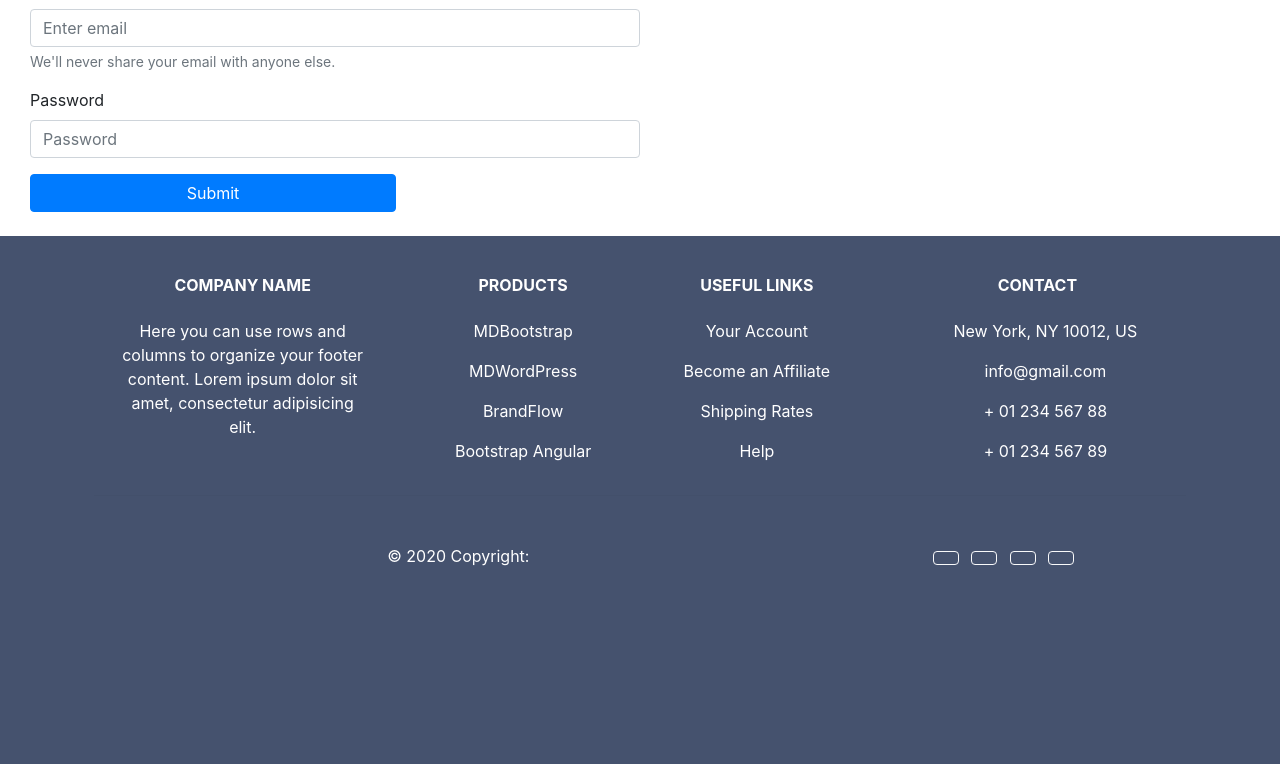
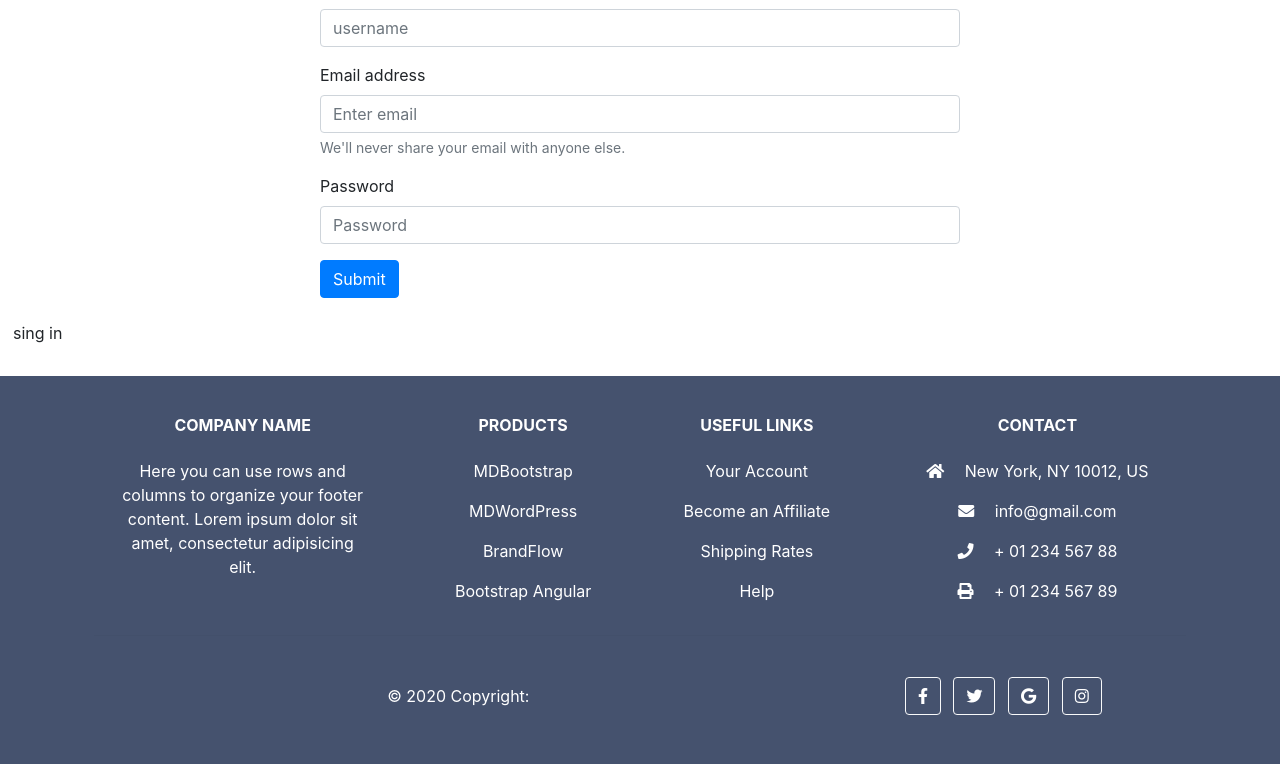
Before and after one commit to hassannh/Health_Co, a PHP site: page /CureCo/ in a window 1280 px wide. Shown: the part 349-1113 px from the top of the page. Before the commit the page ends 915 px from the top, so only its background shows below. Run offline with PHP 8.4, Linux system fonts and the light colour scheme; some libraries are stand-ins or nearby versions.

Commit message:
style-frentend

```diff
--- a/app/Controllers/AdminController.php
+++ b/app/Controllers/AdminController.php
@@ -7,6 +7,38 @@ class AdminController extends Controller
     {
         $this->AdminModel = $this->model('Admin');
     }
+
+
+
+
+    public function register()
+    {
+        if ($_SERVER['REQUEST_METHOD'] == 'POST') {
+
+            // die('heyyyyyy');
+
+            $_POST = filter_input_array(INPUT_POST);
+
+            //init data
+            $data = [
+                'name' =>$_POST['name'],
+                'email' =>$_POST['email'],
+                'password' =>$_POST['password']
+            ];
+
+
+            $data['password'] = password_hash($data['password'], PASSWORD_DEFAULT);
+
+              // Register User
+        if ($this->AdminModel->register($data)) {
+            header("location:".URLROOT. "AdminController/login");
+        } else {
+          die('Something went wrong');
+        }
+    }else{
+        $this->view("register");
+    }
+}
 
 
     public function login()
@@ -52,4 +84,11 @@ class AdminController extends Controller
         $_SESSION['name'] = $Admin->name;
 
       }
+
+
+      public function logout()
+      {
+        session_destroy();
+        header("location".URLROOT."AdminController/login");
+      }
 }
--- a/app/Libraries/core.php
+++ b/app/Libraries/core.php
@@ -9,8 +9,8 @@
 class Core
 {
 
-    private $Controller = 'Pages';
-    private $method = 'login';
+    private $Controller = 'AdminController';
+    private $method = 'register';
     private $param = [];
 
     public function __construct()
--- a/app/Models/Admin.php
+++ b/app/Models/Admin.php
@@ -30,10 +30,6 @@ public function login($email, $password)
 
     $result = $this->db->fetch();
 
-    // $hashed_password = $result->password;
-// password_verify($password, $result->password)
-var_dump($password. ' | ' . $result->password);
-// die;
     if($password ==  $result->password){
         return $result;
     } else{
@@ -42,14 +38,13 @@ var_dump($password. ' | ' . $result->password);
 }
 
 public function register($data){
-    $this->db->query('INSERT INTO admin (name, email, password)VALUES (:name, :email, :password)');
+    $this->db->query('INSERT INTO admin (name, email, password) VALUES (:name, :email, :password)');
 
     // Bind values
     $this->db->bind(':name', $data['name']);
-
     $this->db->bind(':email', $data['email']);
     $this->db->bind(':password', $data['password']);
-
+    $this->db->execute();
     // Execute
     if($this->db->execute()){
         return true;
--- a/app/Views/includes/footer.php
+++ b/app/Views/includes/footer.php
@@ -2,6 +2,7 @@
 <script src="https://code.jquery.com/jquery-3.3.1.slim.min.js" integrity="sha384-q8i/X+965DzO0rT7abK41JStQIAqVgRVzpbzo5smXKp4YfRvH+8abtTE1Pi6jizo" crossorigin="anonymous"></script>
 <script src="https://cdn.jsdelivr.net/npm/popper.js@1.14.7/dist/umd/popper.min.js" integrity="sha384-UO2eT0CpHqdSJQ6hJty5KVphtPhzWj9WO1clHTMGa3JDZwrnQq4sF86dIHNDz0W1" crossorigin="anonymous"></script>
 <script src="https://cdn.jsdelivr.net/npm/bootstrap@4.3.1/dist/js/bootstrap.min.js" integrity="sha384-JjSmVgyd0p3pXB1rRibZUAYoIIy6OrQ6VrjIEaFf/nJGzIxFDsf4x0xIM+B07jRM" crossorigin="anonymous"></script>
+<script src="<?=URLROOT?>js/script.js" ></script>
 
 
 <!-- Footer -->
--- a/app/Views/includes/head.php
+++ b/app/Views/includes/head.php
@@ -7,6 +7,7 @@
     <link href="https://cdn.jsdelivr.net/npm/bootstrap@5.3.0-alpha1/dist/css/bootstrap.min.css" rel="stylesheet" integrity="sha384-GLhlTQ8iRABdZLl6O3oVMWSktQOp6b7In1Zl3/Jr59b6EGGoI1aFkw7cmDA6j6gD" crossorigin="anonymous">
     <link rel="stylesheet" href="https://cdn.jsdelivr.net/npm/bootstrap@4.3.1/dist/css/bootstrap.min.css" integrity="sha384-ggOyR0iXCbMQv3Xipma34MD+dH/1fQ784/j6cY/iJTQUOhcWr7x9JvoRxT2MZw1T" crossorigin="anonymous">
     <link rel="stylesheet" href="../public/css/style.css">
+    <link rel="stylesheet" href="https://cdnjs.cloudflare.com/ajax/libs/font-awesome/5.12.1/css/all.min.css" integrity="sha256-mmgLkCYLUQbXn0B1SRqzHar6dCnv9oZFPEC1g1cwlkk=" crossorigin="anonymous" />
 
     <title>Document</title>
 </head>
--- a/app/Views/includes/navbar.php
+++ b/app/Views/includes/navbar.php
@@ -18,7 +18,7 @@
           <a class="nav-link" href="dashboard">dashboard</a>
         </li>
         <li class="nav-item">
-          <a class="nav-link" href="=">hello</a>
+          <a class="nav-link" href="<?=URLROOT?>AdminController/logout">LogOut</a>
         </li>
       </ul>
     </div>
--- a/app/Views/login.php
+++ b/app/Views/login.php
@@ -1,6 +1,6 @@
 <div class="col-md-12">
 
-  <form method="post" action="home">
+  <form method="post" action="login">
     <div class="form-group col-md-12">
       <label for="exampleInputEmail1">Email address</label>
       <input type="email" name="email" style="width: 50%;" class="form-control " id="exampleInputEmail1" aria-describedby="emailHelp" placeholder="Enter email">
--- a/app/Views/register.php
+++ b/app/Views/register.php
@@ -1,18 +1,27 @@
-<form method="post" action="login">
+
+
+
+
+<div style="
+    display: flex;
+    justify-content: center;">
+    <form method="post" action="register" style="width: 50%;">
     <div class="form-group">
-        <label for="name">name</label>
-        <input type="name" style="width: 50%;" class="form-control" id="" placeholder="username">
+        <label for="name" class="inputWidth">name</label>
+        <input type="name" name="name" class="form-control inputWidth" id="" placeholder="username">
     </div>
     <div class="form-group">
-        <label for="exampleInputEmail1">Email address</label>
-        <input type="email" style="width: 50%;" class="form-control " id="exampleInputEmail1" aria-describedby="emailHelp" placeholder="Enter email">
+        <label for="exampleInputEmail1" class="inputWidth">Email address</label>
+        <input type="email" name="email" class="form-control inputWidth" id="exampleInputEmail1" aria-describedby="emailHelp" placeholder="Enter email">
         <small id="emailHelp" class="form-text text-muted">We'll never share your email with anyone else.</small>
     </div>
 
     <div class="form-group">
-        <label for="exampleInputPassword1">Password</label>
-        <input type="password" style="width: 50%;" class="form-control" id="exampleInputPassword1" placeholder="Password">
+        <label for="exampleInputPassword1" class="inputWidth">Password</label>
+        <input type="password" name="password" class="form-control inputWidth" id="exampleInputPassword1" placeholder="Password">
     </div>
 
     <button name="submit" type="submit" class="btn btn-primary">Submit</button>
 </form>
+</div>
+<button name="login" href="<?=URLROOT?>AdminController/login" class="btn mt-3">sing in</button>
--- a/app/Views/statistics.php
+++ b/app/Views/statistics.php
@@ -1,4 +1,3 @@
-<link rel="stylesheet" href="https://cdnjs.cloudflare.com/ajax/libs/font-awesome/5.12.1/css/all.min.css" integrity="sha256-mmgLkCYLUQbXn0B1SRqzHar6dCnv9oZFPEC1g1cwlkk=" crossorigin="anonymous" />
 
 <div class="col-md-10 ">
     <div class="row ">
--- a/public/js/script.js
+++ b/public/js/script.js
@@ -1,15 +1,16 @@
-(function () {
-    'use strict'
-    const forms = document.querySelectorAll('.requires-validation')
-    Array.from(forms)
-      .forEach(function (form) {
-        form.addEventListener('submit', function (event) {
-          if (!form.checkValidity()) {
-            event.preventDefault()
-            event.stopPropagation()
-          }
 
-          form.classList.add('was-validated')
-        }, false)
-      })
-    })()
+
+
+
+
+
+
+
+// var forms = document.querySelectorAll("form");
+// var data = {};
+// forms.forEach(function(form) {
+//     var inputs = form.getElementsByTagName("input");
+//     for (var i = 0; i < inputs.length; i++) {
+//         data[inputs[i].name] = inputs[i].value;
+//     }
+// });
```
